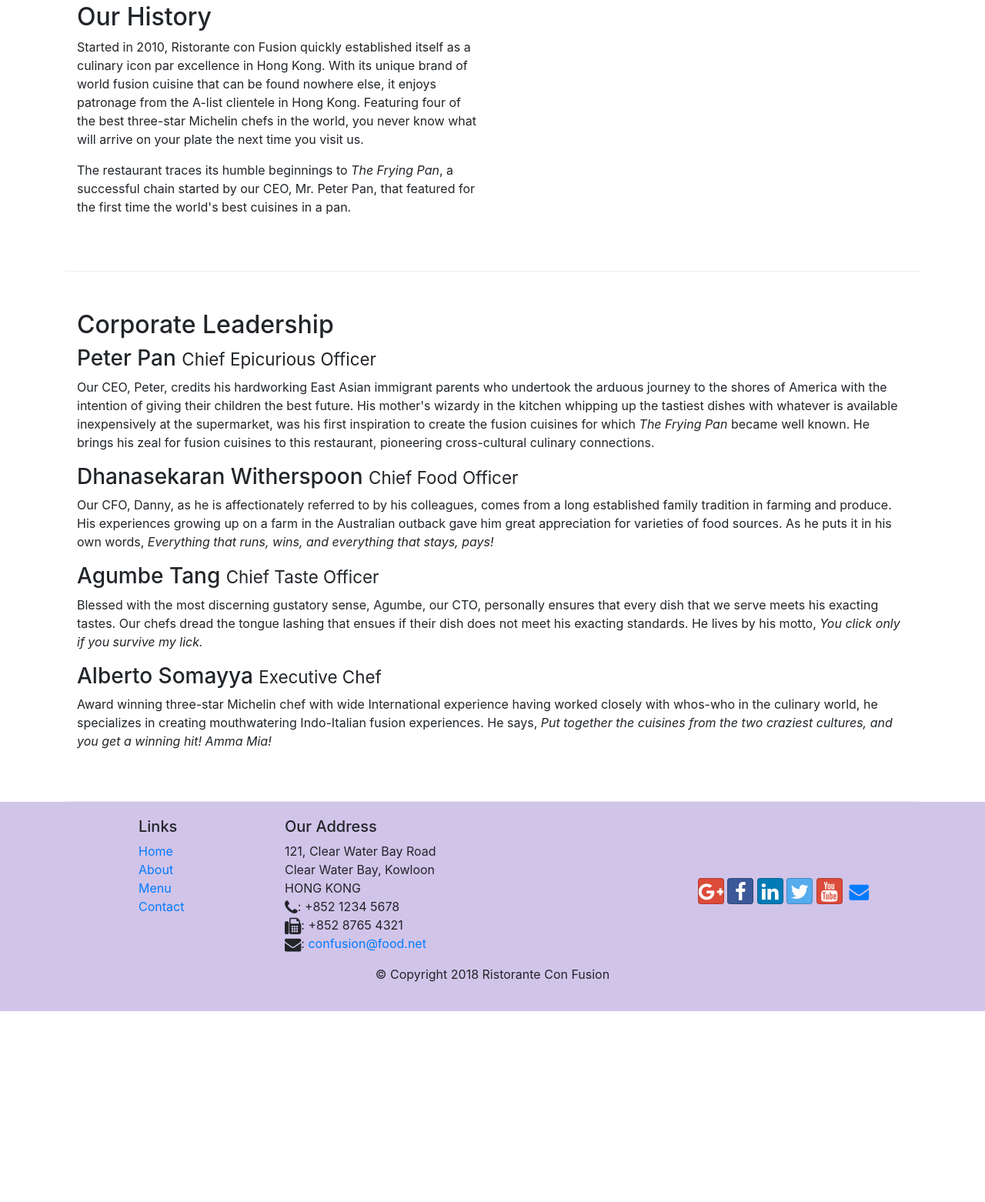
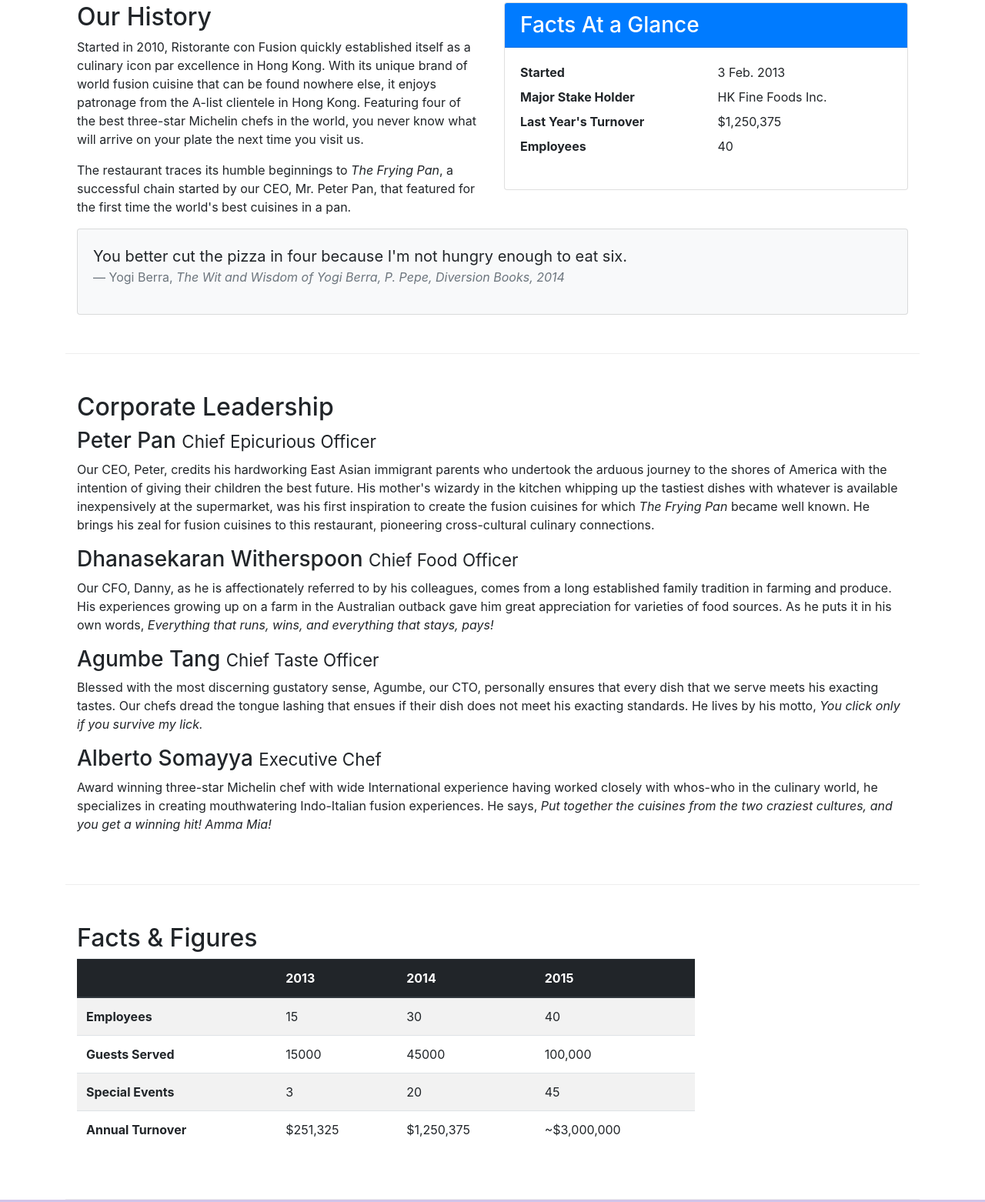
Before and after one commit to goanna72/bootstrap-test, a website: page aboutus.html in a window 1280 px wide. Shown: the part 463-2025 px from the top of the page at 77% size. Before the commit the page ends 1777 px from the top, so only its background shows below. Drawn offline with nearby package versions, Linux system fonts and the light colour scheme.

Commit message:
Tables and Cards

```diff
--- a/aboutus.html
+++ b/aboutus.html
@@ -68,7 +68,36 @@
                 <p>Started in 2010, Ristorante con Fusion quickly established itself as a culinary icon par excellence in Hong Kong. With its unique brand of world fusion cuisine that can be found nowhere else, it enjoys patronage from the A-list clientele in Hong Kong.  Featuring four of the best three-star Michelin chefs in the world, you never know what will arrive on your plate the next time you visit us.</p>
                 <p>The restaurant traces its humble beginnings to <em>The Frying Pan</em>, a successful chain started by our CEO, Mr. Peter Pan, that featured for the first time the world's best cuisines in a pan.</p>
             </div>
-            <div>
+            <div class="col-12 col-sm-6">
+                <div class="card">
+                    <h3 class="card-header bg-primary text-white">Facts At a Glance</h3>
+                    <div class="card-body">
+                        <dl class="row">
+                            <dt class="col-6">Started</dt>
+                            <dd class="col-6">3 Feb. 2013</dd>
+                            <dt class="col-6">Major Stake Holder</dt>
+                            <dd class="col-6">HK Fine Foods Inc.</dd>
+                            <dt class="col-6">Last Year's Turnover</dt>
+                            <dd class="col-6">$1,250,375</dd>
+                            <dt class="col-6">Employees</dt>
+                            <dd class="col-6">40</dd>
+                        </dl>
+                    </div>
+                </div>
+            </div>
+            <div class="col-12">
+                <div class="card card-body bg-light">
+                    <blockquote class="blockquote">
+                        <p class="mb-0">
+                            You better cut the pizza in four because I'm not hungry enough to eat six.
+                        </p>
+                        <footer class="blockquote-footer">Yogi Berra,
+                            <cite title="Source Title">The Wit and Wisdom of
+                                Yogi Berra, P. Pepe, Diversion Books, 2014
+                            </cite>
+                        </footer>
+                    </blockquote>
+                </div>
             </div>
         </div>
 
@@ -86,7 +115,50 @@
                 <p class="d-none d-sm-block">Award winning three-star Michelin chef with wide International experience having worked closely with whos-who in the culinary world, he specializes in creating mouthwatering Indo-Italian fusion experiences. He says, <em>Put together the cuisines from the two craziest cultures, and you get a winning hit! Amma Mia!</em></p>
             </div>
        </div>
-
+       <div class="row row-content">
+            <div class="col-12 col-sm-9">
+                <h2>Facts &amp; Figures</h2>
+                <div class="table-responsive">
+                    <table class="table table-striped">
+                        <thead class="thead-dark">
+                            <tr>
+                                <th>&nbsp;</th>
+                                <th>2013</th>
+                                <th>2014</th>
+                                <th>2015</th>
+                            </tr>
+                        </thead>
+                        <tbody>
+                            <tr>
+                                <th>Employees</th>
+                                <td>15</td>
+                                <td>30</td>
+                                <td>40</td>
+                            </tr>
+                            <tr>
+                                <th>Guests Served</th>
+                                <td>15000</td>
+                                <td>45000</td>
+                                <td>100,000</td>
+                            </tr>
+                            <tr>
+                                <th>Special Events</th>
+                                <td>3</td>
+                                <td>20</td>
+                                <td>45</td>
+                            </tr>
+                            <tr>
+                                <th>Annual Turnover</th>
+                                <td>$251,325</td>
+                                <td>$1,250,375</td>
+                                <td>~$3,000,000</td>
+                            </tr>
+                        </tbody>
+                    </table>
+                </div>
+            </div>
+            <div class="col-12 col-sm-3"></div>
+       </div>
     </div>
 
     <footer class="footer">
```
